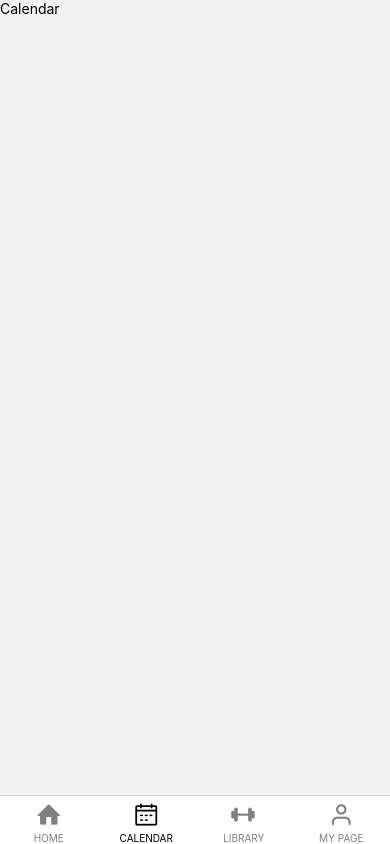
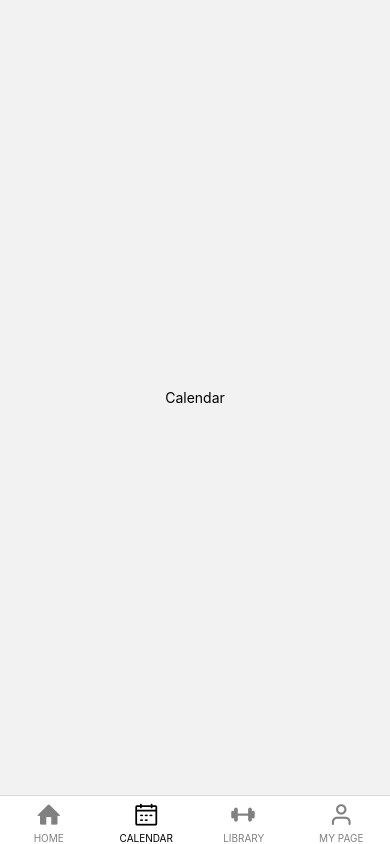
Before and after one commit to daydreamplace/Bunnit, a React Native app: screen /CALENDAR in a window 390 px wide. Built offline with nearby package versions, Linux system fonts and the light colour scheme.

Commit message:
style pages basic layout

```diff
--- a/app/screens/Calendar.js
+++ b/app/screens/Calendar.js
@@ -1,12 +1,20 @@
 import React from "react";
-import { View, Text } from "react-native";
+import { StyleSheet, View, Text } from "react-native";
 
 const Calendar = () => {
   return (
-    <View>
+    <View style={Style.calenderContainer}>
       <Text>Calendar</Text>
     </View>
   );
 };
 
+const Style = StyleSheet.create({
+  calenderContainer: {
+    flex: 1,
+    justifyContent: "center",
+    alignItems: "center",
+  },
+});
+
 export default Calendar;
--- a/app/screens/Library.js
+++ b/app/screens/Library.js
@@ -1,12 +1,20 @@
 import React from "react";
-import { Text, View } from "react-native";
+import { StyleSheet, Text, View } from "react-native";
 
 const Library = () => {
   return (
-    <View>
+    <View style={Style.libraryContainer}>
       <Text>Library</Text>
     </View>
   );
 };
 
+const Style = StyleSheet.create({
+  libraryContainer: {
+    flex: 1,
+    justifyContent: "center",
+    alignItems: "center",
+  },
+});
+
 export default Library;
--- a/app/screens/MyPage.js
+++ b/app/screens/MyPage.js
@@ -1,12 +1,20 @@
 import React from "react";
-import { Text, View } from "react-native";
+import { StyleSheet, Text, View } from "react-native";
 
 const MyPage = () => {
   return (
-    <View>
+    <View style={Style.myPageContainer}>
       <Text>MyPage</Text>
     </View>
   );
 };
 
+const Style = StyleSheet.create({
+  myPageContainer: {
+    flex: 1,
+    justifyContent: "center",
+    alignItems: "center",
+  },
+});
+
 export default MyPage;
```
